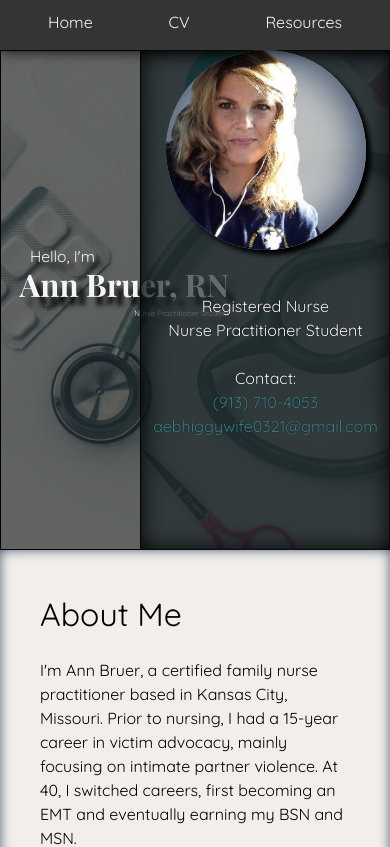
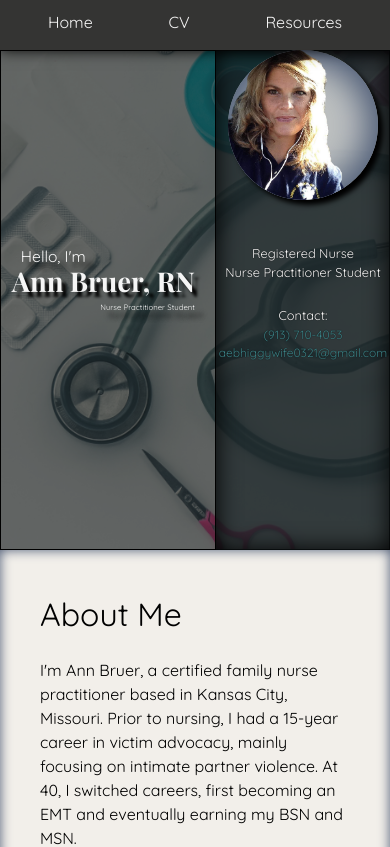
Before and after one commit to mattbruer/ann2, a Next.js app: page / in a window 390 px wide. Shown: the top 847 px of the page. Built offline with nearby package versions, Linux system fonts and the light colour scheme.

Commit message:
make hero responsive

```diff
--- a/components/Hero/Hero.tsx
+++ b/components/Hero/Hero.tsx
@@ -60,6 +60,7 @@ const Hero = () => {
 
         {/* <h2 className={`${playfair.className} text-3xl `}>Ann Bruer</h2> */}
         <motion.div
+          className={styles.stuffText}
           animate={{ opacity: 1, fontSize: "1rem" }}
           initial={{ opacity: 0, fontSize: "0rem" }}
           transition={{ duration: 0.5, delay: 1 }}
--- a/components/Hero/style.module.css
+++ b/components/Hero/style.module.css
@@ -34,14 +34,12 @@
 }
 .heroText {
   position: absolute;
-
-  font-size: 1.5rem;
   top: 30%;
   left: 5%;
-  /* left: calc(5vw + 10px); */
   z-index: 2;
   border-radius: 5px;
   text-shadow: 3px 1px 12px rgb(2, 2, 2);
+  transition: all 2s;
 }
 .hi {
   font-size: 4vw;
@@ -50,6 +48,7 @@
 }
 .ann {
   font-size: 8vw;
+  transition: all 2s;
 }
 
 .np {
@@ -72,6 +71,7 @@
   background-color: #1c272aa8;
   border-left: 1px solid black;
   text-shadow: 0px 0px 1px black;
+  transition: all 2s;
 }
 
 .headshot {
@@ -83,4 +83,29 @@
   border-radius: 50%;
   background-color: rgba(255, 255, 255, 0.681);
   box-shadow: inset 0px 0px 35px 10px var(--color-primary), 5px 5px 5px black;
+  transition: all 2s;
 }
+
+@media only screen and (max-width: 600px) {
+  .stuff {
+    width: 175px;
+    font-size: 0.75rem;
+  }
+  .stuff p {
+    font-size: 0.8rem;
+  }
+  .stuff a {
+    font-size: 0.75rem;
+  }
+  .headshot {
+    width: 150px;
+    height: 150px;
+  }
+  .ann {
+    font-size: 7vw;
+  }
+  .heroText {
+    top: 30%;
+    left: 3%;
+  }
+}
```
